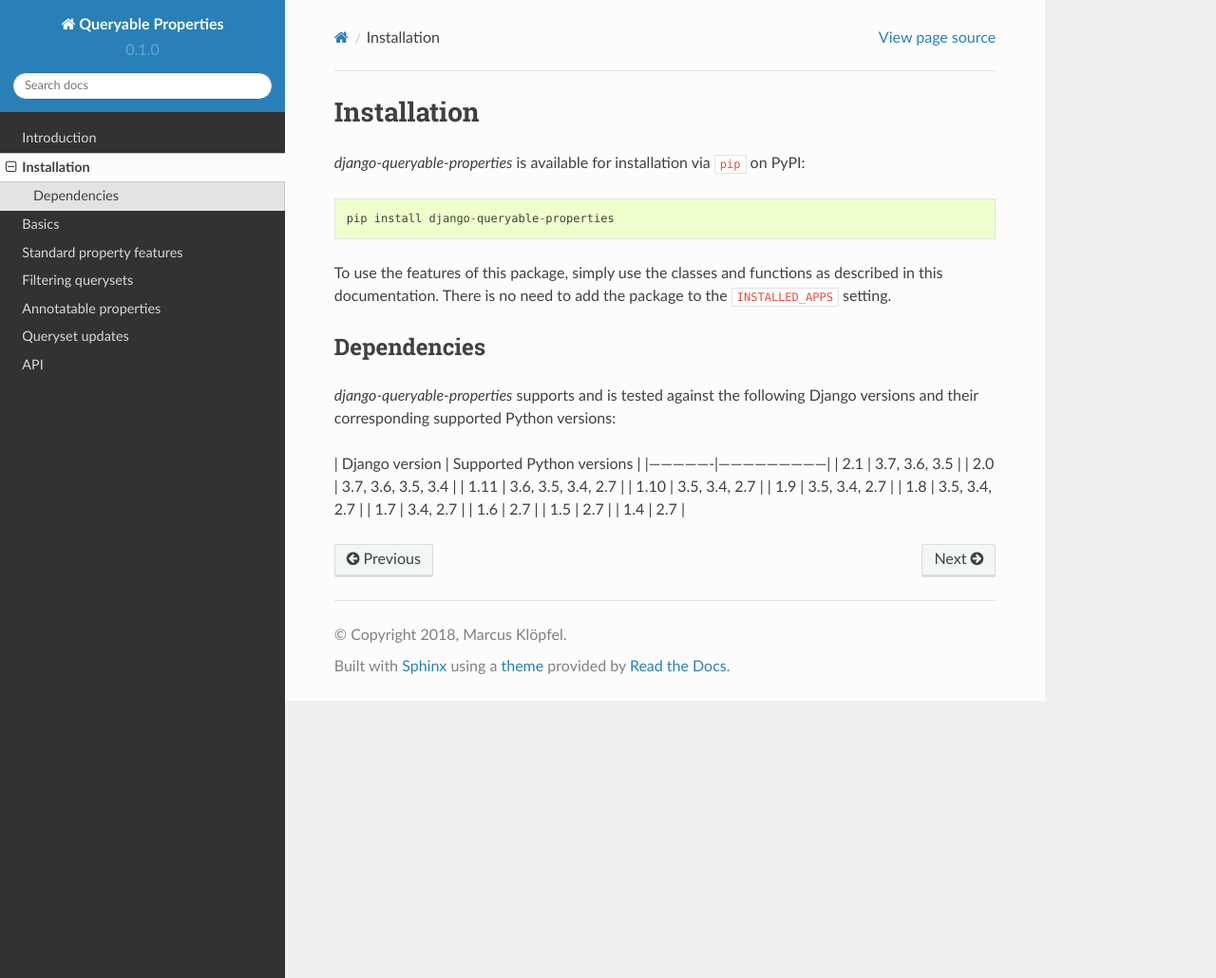
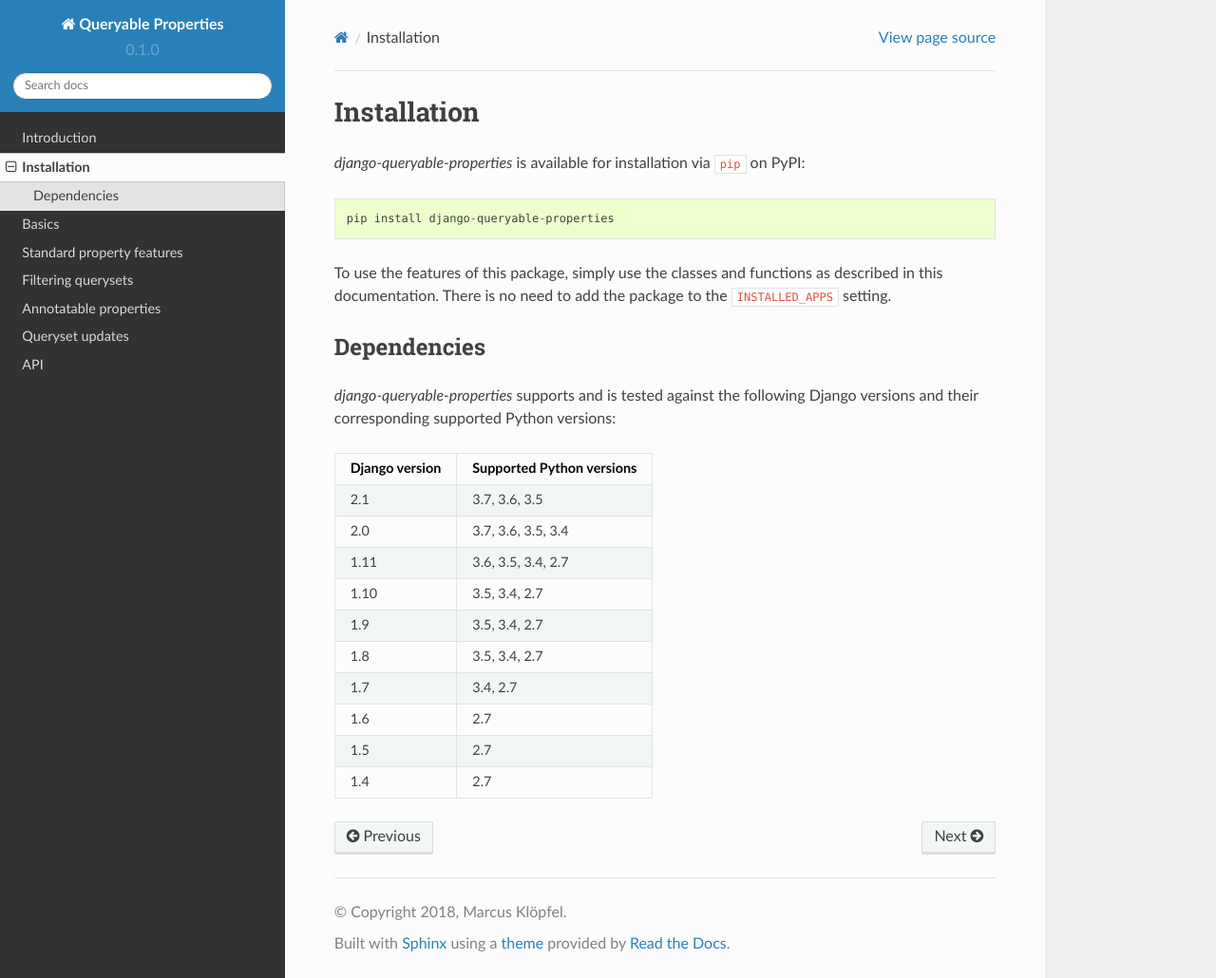
Before and after one commit to W1ldPo1nter/django-queryable-properties, a Sphinx documentation site: the page built from docs/installation.md, in a window 1280 px wide and 1030 px high. Shown: the whole window at 95% size. Built offline with Sphinx 7.4.7 and the Read the Docs theme 2.0.0, drawn with Linux system fonts in a browser that asks for light colours.

Commit message:
Use RST for tables as recommonmark doesn't support markdown tables (yet)

````diff
--- a/docs/installation.md
+++ b/docs/installation.md
@@ -14,15 +14,28 @@ There is no need to add the package to the `INSTALLED_APPS` setting.
 *django-queryable-properties* supports and is tested against the following Django versions and their corresponding
 supported Python versions:
 
+```eval_rst
++----------------+---------------------------+
 | Django version | Supported Python versions |
-|----------------|---------------------------|
++================+===========================+
 | 2.1            | 3.7, 3.6, 3.5             |
++----------------+---------------------------+
 | 2.0            | 3.7, 3.6, 3.5, 3.4        |
++----------------+---------------------------+
 | 1.11           | 3.6, 3.5, 3.4, 2.7        |
++----------------+---------------------------+
 | 1.10           | 3.5, 3.4, 2.7             |
++----------------+---------------------------+
 | 1.9            | 3.5, 3.4, 2.7             |
++----------------+---------------------------+
 | 1.8            | 3.5, 3.4, 2.7             |
++----------------+---------------------------+
 | 1.7            | 3.4, 2.7                  |
++----------------+---------------------------+
 | 1.6            | 2.7                       |
++----------------+---------------------------+
 | 1.5            | 2.7                       |
++----------------+---------------------------+
 | 1.4            | 2.7                       |
++----------------+---------------------------+
+```
````
